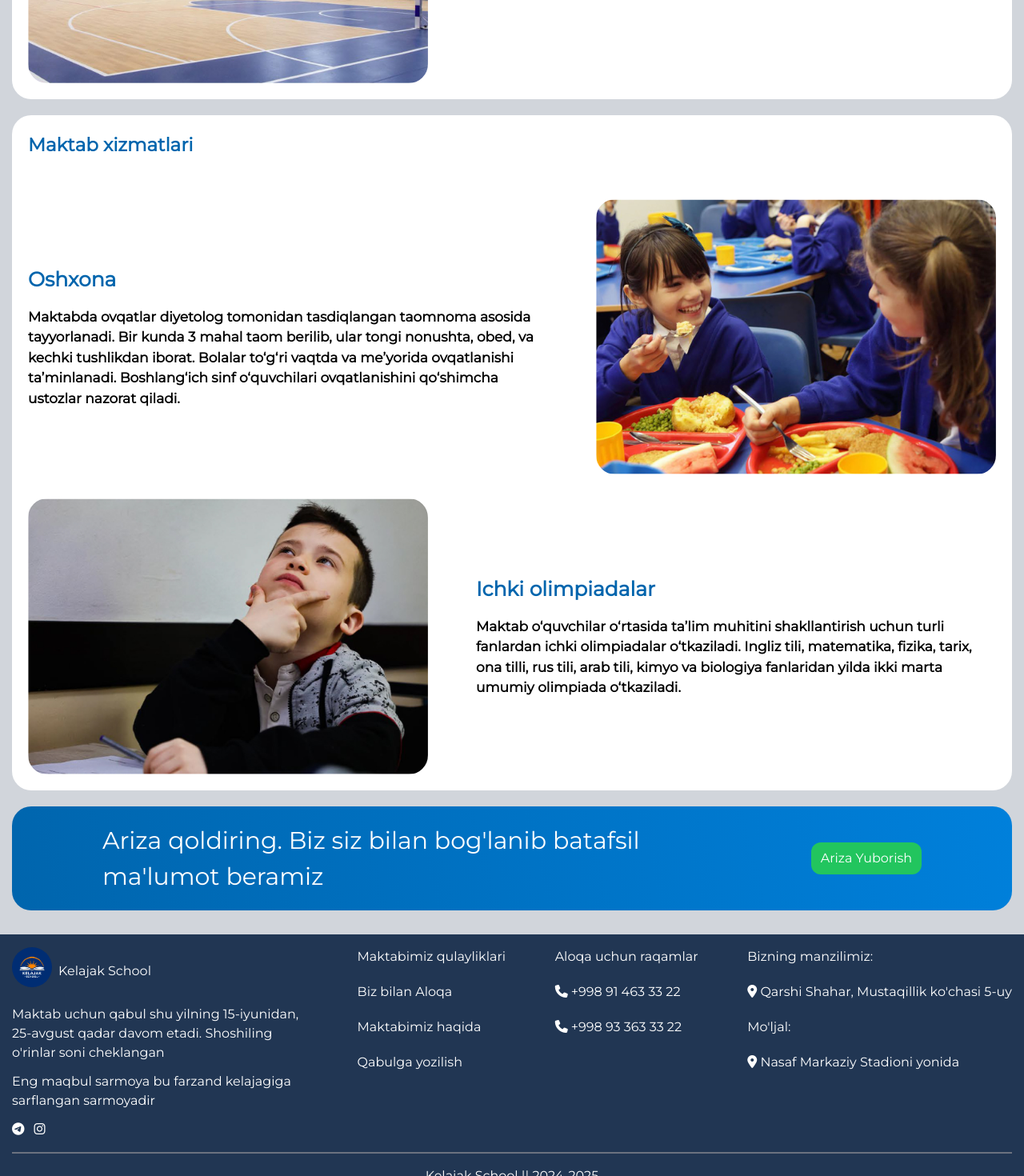
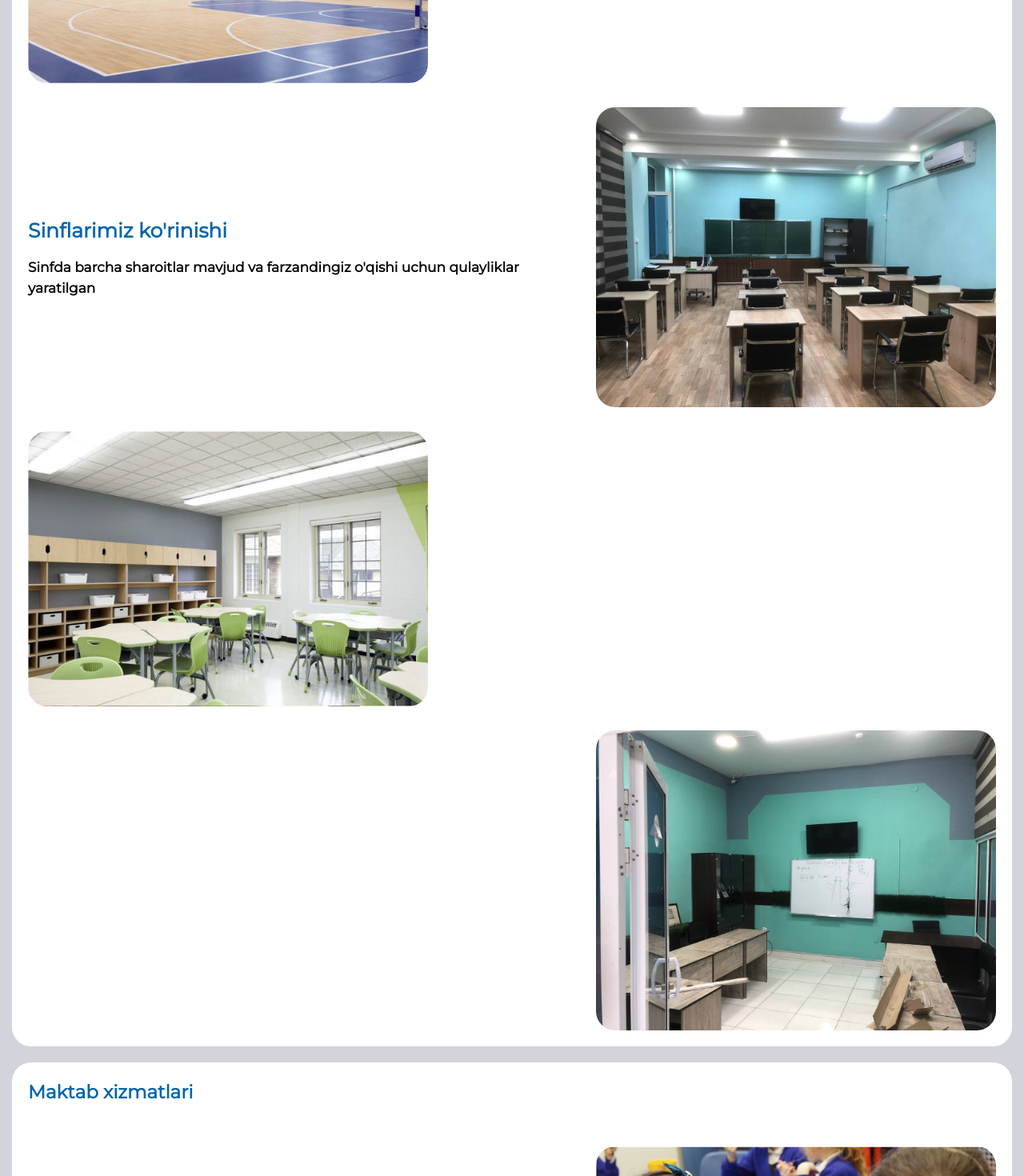
Before and after one commit to sharifov-aslbek/kelajak-school, a Vue app: page /about-school in a window 1280 px wide. Shown: the part 2180-3650 px from the top of the page at 80% size. Built offline with nearby package versions, Linux system fonts and the light colour scheme.

Commit message:
added images on about page 25/07

```diff
--- a/src/views/About.vue
+++ b/src/views/About.vue
@@ -82,7 +82,28 @@
                         <p class="text-[17px] font-semibold w-full max-w-[650px]">{{ $t('sportzal-subtitle') }}</p>
                      </div>
                   </div>
+
+                  <div class="content-sport flex flex-col lg:flex-row gap-[20px] lg:justify-between lg:items-center" v-motion-pop-visible>
+                     <div class="text order-2 lg:order-1">
+                        <h4 class="text-[#0065ad] font-bold text-[25px] mb-[15px]">Sinflarimiz ko'rinishi</h4>
+                        <p class="text-[17px] font-semibold w-full max-w-[650px]">Sinfda barcha sharoitlar mavjud va farzandingiz o'qishi uchun qulayliklar yaratilgan</p>
+
+                     </div>
+
+                     <img class="order-1 lg:order-2 rounded-3xl w-full max-w-[500px]" src="@/assets/images/sinfxona-2.jpg" alt="#">
+                  </div>
+
+                  <div class="flex" v-motion-pop-visible>
+                     <img class="order-1 lg:order-2 rounded-3xl w-full max-w-[500px]" src="@/assets/images/sinfxona.jpg" alt="#">
+                  </div>
+                  <div class="flex justify-end" v-motion-pop-visible>
+                     <img class="order-1 lg:order-2 rounded-3xl w-full max-w-[500px]" src="@/assets/images/sinfxona-3.jpg" alt="#">
+                  </div>
+
+
                </div>
+
+
 
 
                <div class="xizmatlar mb-[20px] flex flex-col gap-[30px] bg-white w-full max-w-full rounded-3xl mt-[20px] p-[20px]">
```
Also changed, not shown: src/assets/images/sinfxona-2.jpg (added), src/assets/images/sinfxona-3.jpg (added).
